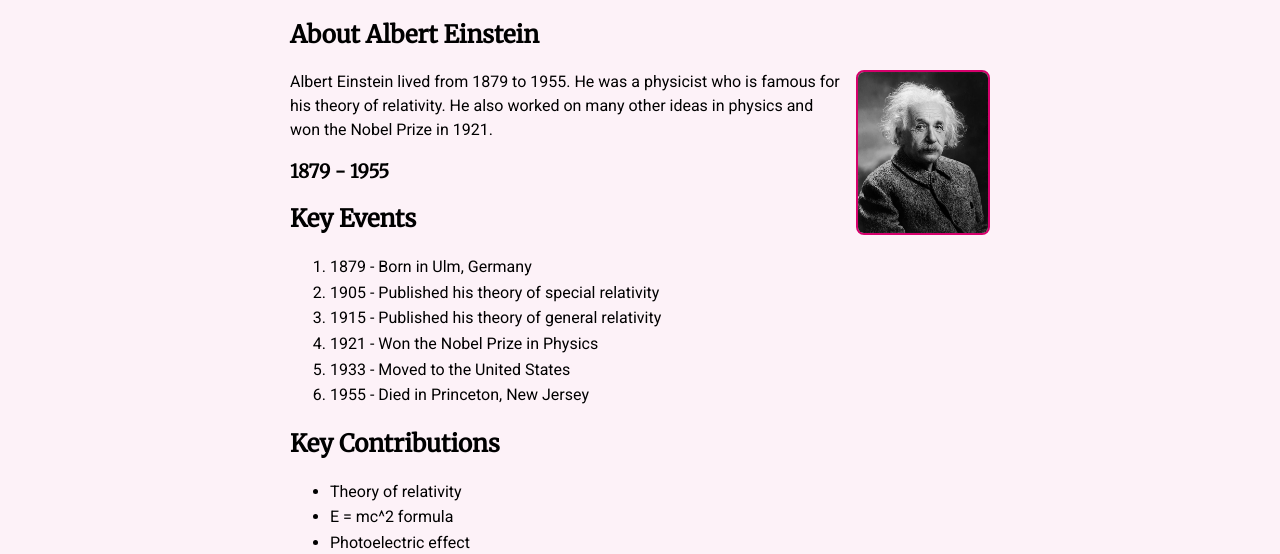
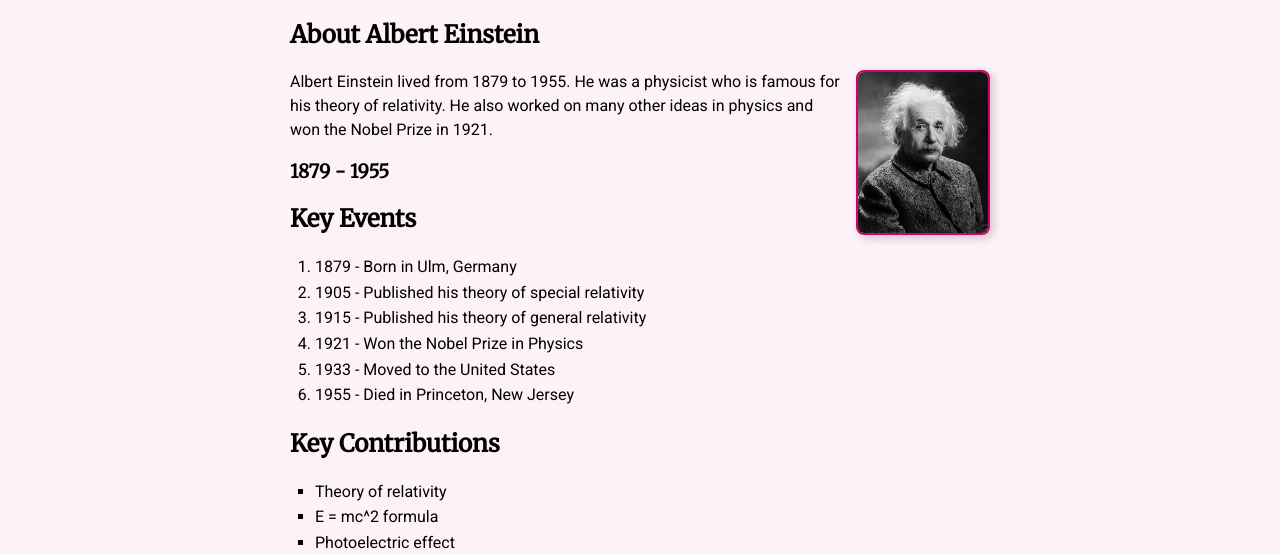
Before and after one commit to lonelysun21/WEB_1_assignment, a plain HTML site: page exercise1/index.html in a window 1280 px wide. Shown: the part 246-800 px from the top of the page. Drawn offline with Linux system fonts and the light colour scheme.

Commit message:
3 task style.css

```diff
--- a/exercise1/style.css
+++ b/exercise1/style.css
@@ -47,9 +47,10 @@ h1, h2, h3 {
 
 .person-photo {
     float: right;
-    width: 130px;
+    max-width: 130px;
     border-radius: 8px;
     border: 2px solid #d6006c;
+    box-shadow: 3px 3px 10px rgba(0,0,0,0.2);
     margin-left: 15px;
     margin-bottom: 10px;
 }
@@ -60,6 +61,15 @@ p {
 
 ol, ul {
     line-height: 1.6;
+    padding-left: 25px;
+}
+
+ol {
+    list-style-type: decimal;
+}
+
+ul {
+    list-style-type: square;
 }
 
 a {
```
